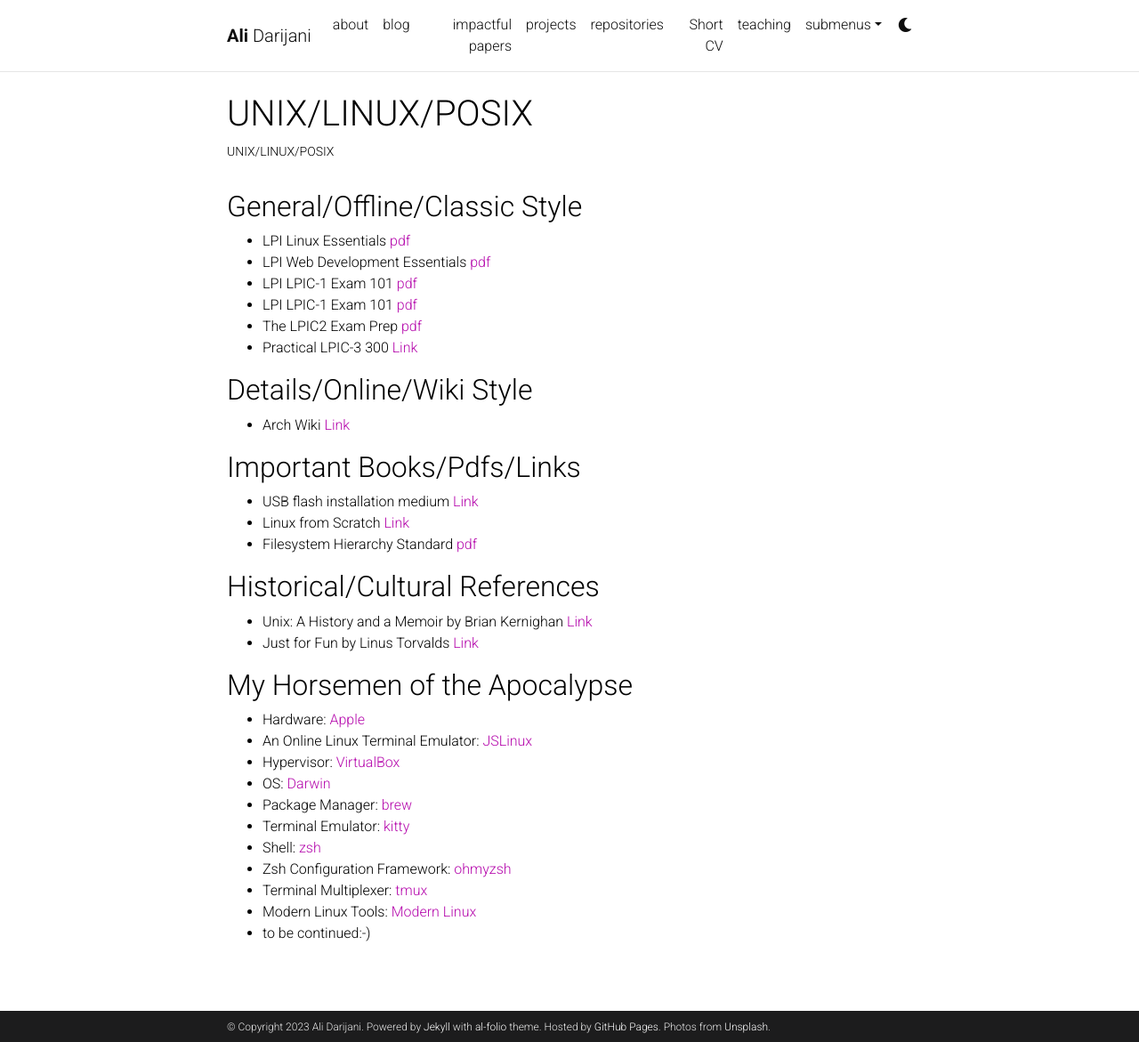
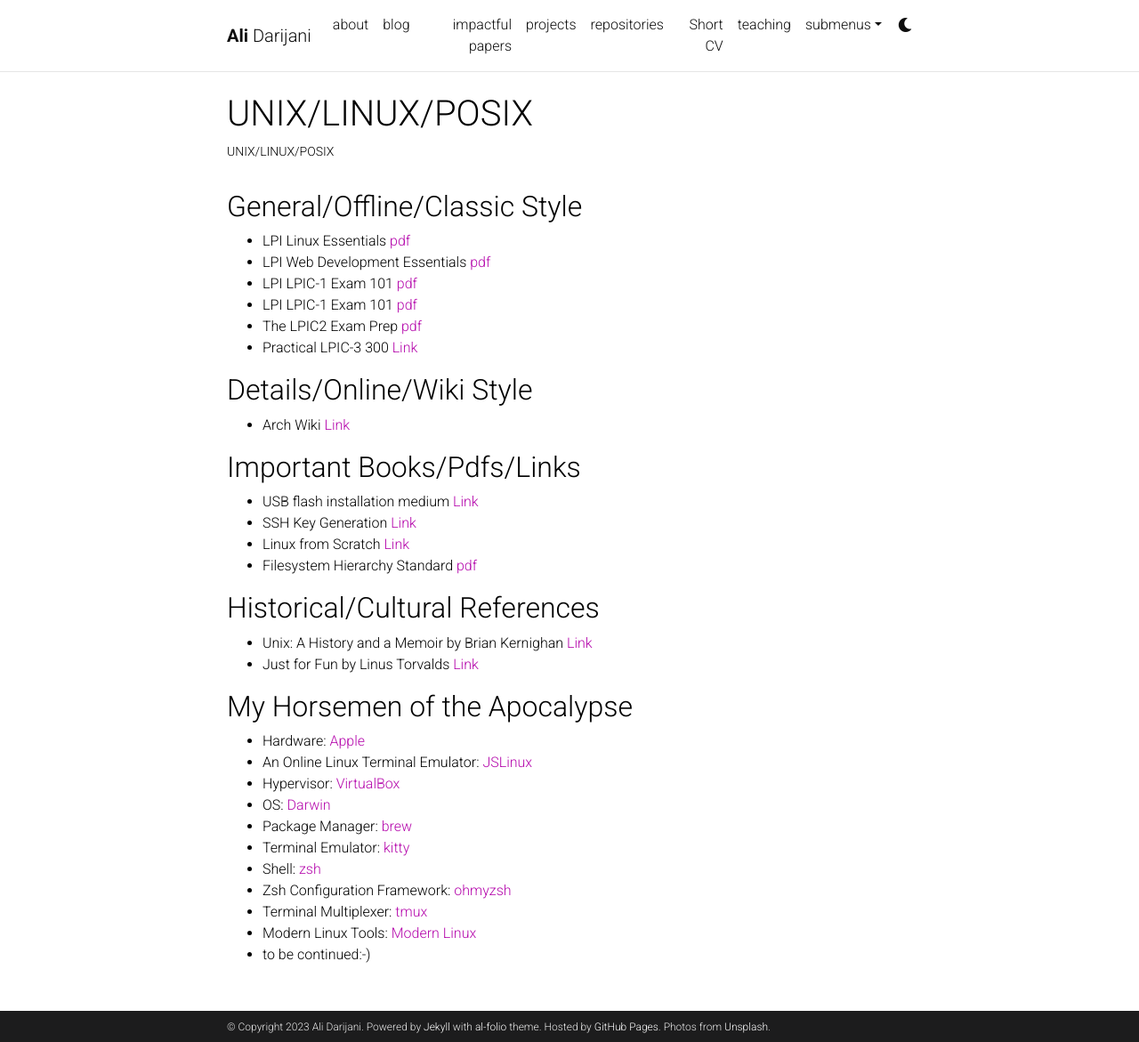
Before and after one commit to adarijani/adarijani.github.io_archived, a Jekyll site: the page built from _projects/unix linux posix.md, in a window 1280 px wide and 1171 px high. Shown: the whole window at 89% size. Built offline with Jekyll 4.4.1, drawn with Linux system fonts in a browser that asks for light colours; comment, search, counter and statistics services are not loaded; a style sheet for code colours, icons or effects is not loaded.

Commit message:
Update unix linux posix.md

```diff
--- a/_projects/unix linux posix.md
+++ b/_projects/unix linux posix.md
@@ -20,6 +20,7 @@
 
 ## Important Books/Pdfs/Links
 * USB flash installation medium [Link](https://wiki.archlinux.org/title/USB_flash_installation_medium)
+* SSH Key Generation [Link](https://wiki.archlinux.org/title/SSH_keys)
 * Linux from Scratch [Link](https://www.linuxfromscratch.org/lfs/downloads/stable/LFS-BOOK-11.2.pdf)
 * Filesystem Hierarchy Standard [pdf](https://refspecs.linuxfoundation.org/FHS_3.0/fhs-3.0.pdf)
 
```
